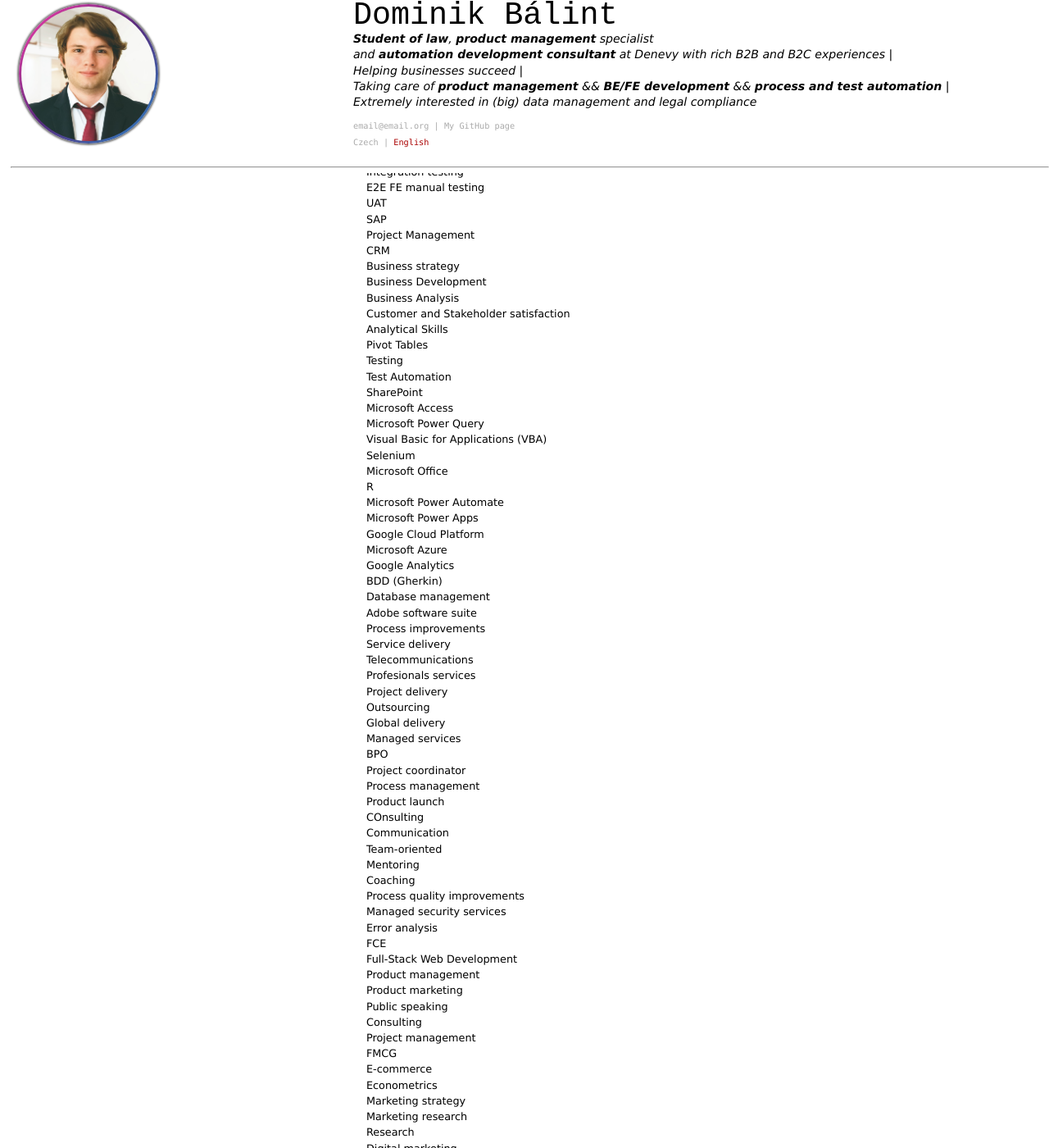
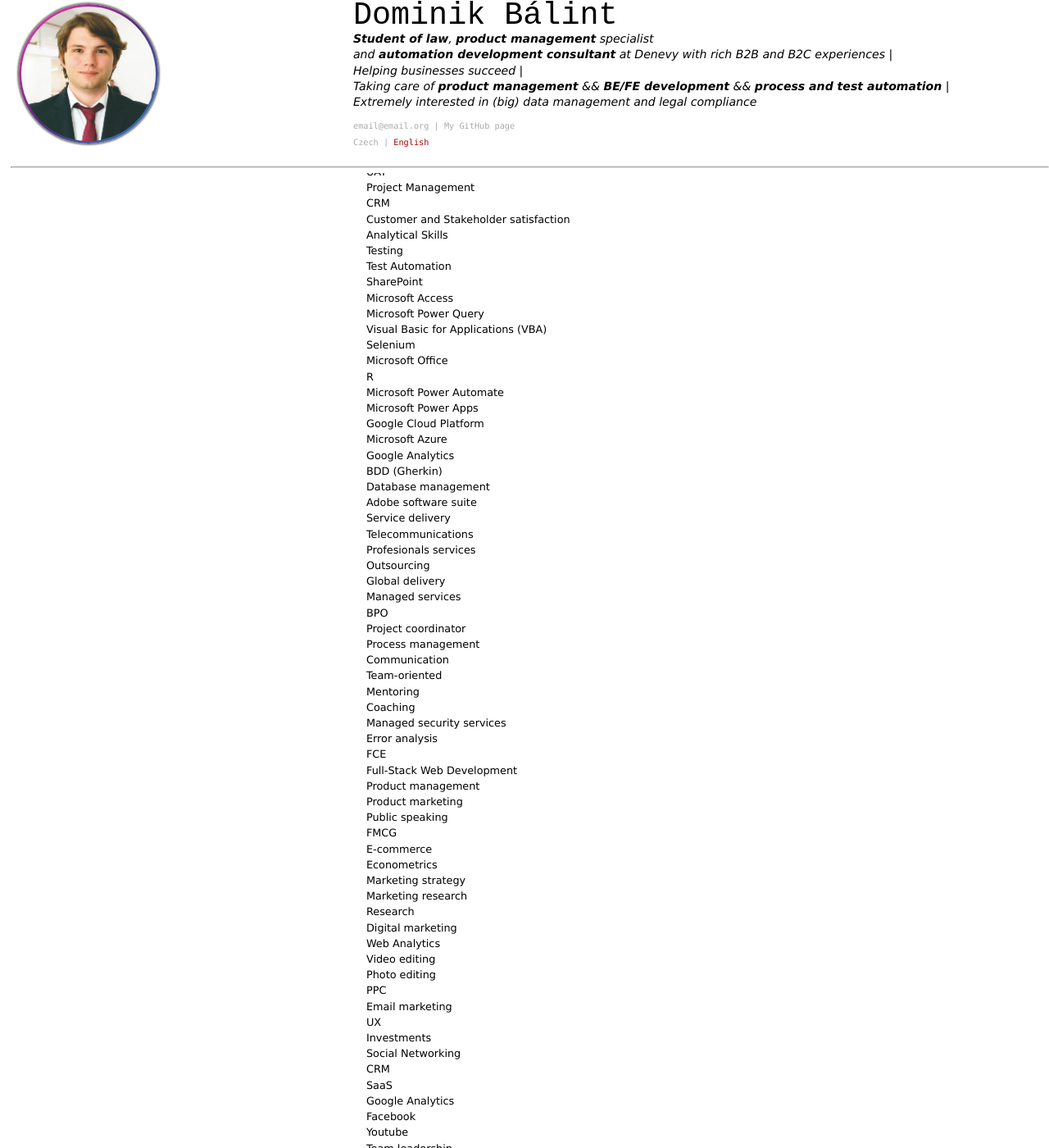
Before and after one commit to Dominik-97/curriculum-vitae, a Jekyll site: the page built from index.md, in a window 1280 px wide and 1400 px high, scrolled down 4690 px. Shown: the whole window at 82% size. Built offline with Jekyll 4.4.1, drawn with Linux system fonts in a browser that asks for light colours; some of the changed text lies outside the part shown.

Commit message:
Clearing others.

```diff
--- a/index.md
+++ b/index.md
@@ -228,8 +228,6 @@ Listed below are my hard skills, my technical knowledge (Tools & Technologies &
 </ul>
 
 - Other
-  - Integrations
-  - SAP
   - Process improvement
   - Product delivery
   - Project delivery
@@ -267,15 +265,10 @@ Listed below are my hard skills, my technical knowledge (Tools & Technologies &
   - Integration testing
   - E2E FE manual testing
   - UAT
-  - SAP
   - Project Management
   - CRM
-  - Business strategy
-  - Business Development
-  - Business Analysis
   - Customer and Stakeholder satisfaction
   - Analytical Skills
-  - Pivot Tables
   - Testing
   - Test Automation
   - SharePoint
@@ -293,24 +286,19 @@ Listed below are my hard skills, my technical knowledge (Tools & Technologies &
   - BDD (Gherkin)
   - Database management
   - Adobe software suite
-  - Process improvements
   - Service delivery
   - Telecommunications
   - Profesionals services
-  - Project delivery
   - Outsourcing
   - Global delivery
   - Managed services
   - BPO
   - Project coordinator
   - Process management
-  - Product launch
-  - COnsulting
   - Communication
   - Team-oriented
   - Mentoring
   - Coaching
-  - Process quality improvements
   - Managed security services
   - Error analysis
   - FCE
@@ -318,8 +306,6 @@ Listed below are my hard skills, my technical knowledge (Tools & Technologies &
   - Product management
   - Product marketing
   - Public speaking
-  - Consulting
-  - Project management
   - FMCG
   - E-commerce
   - Econometrics
```
Also changed, not shown: other parts of index.md (+1 -1 lines), _data/cv_data.json (+26 -0 lines).
